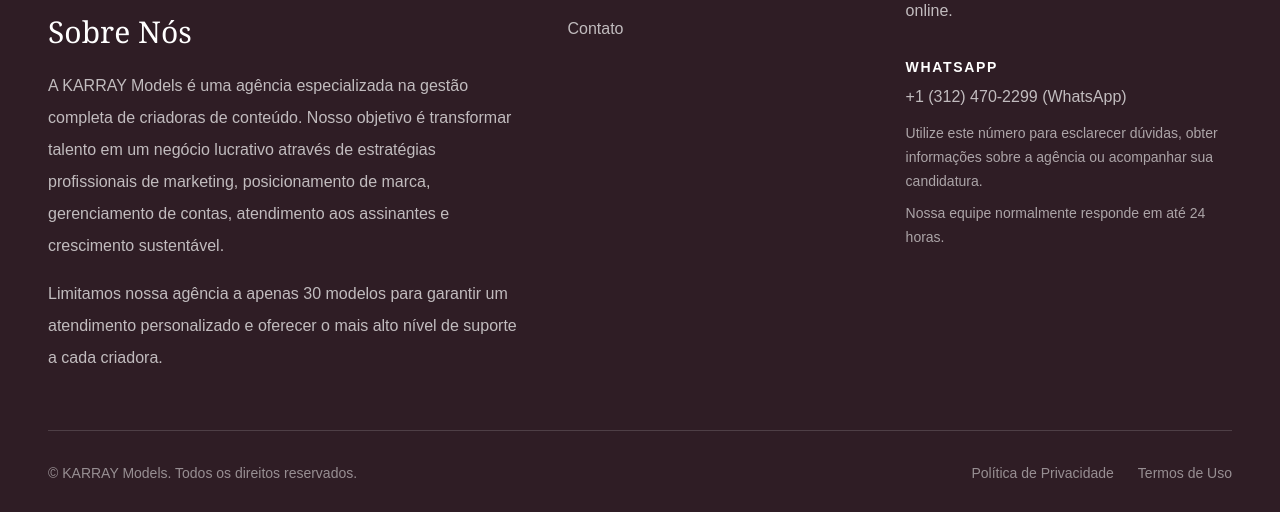
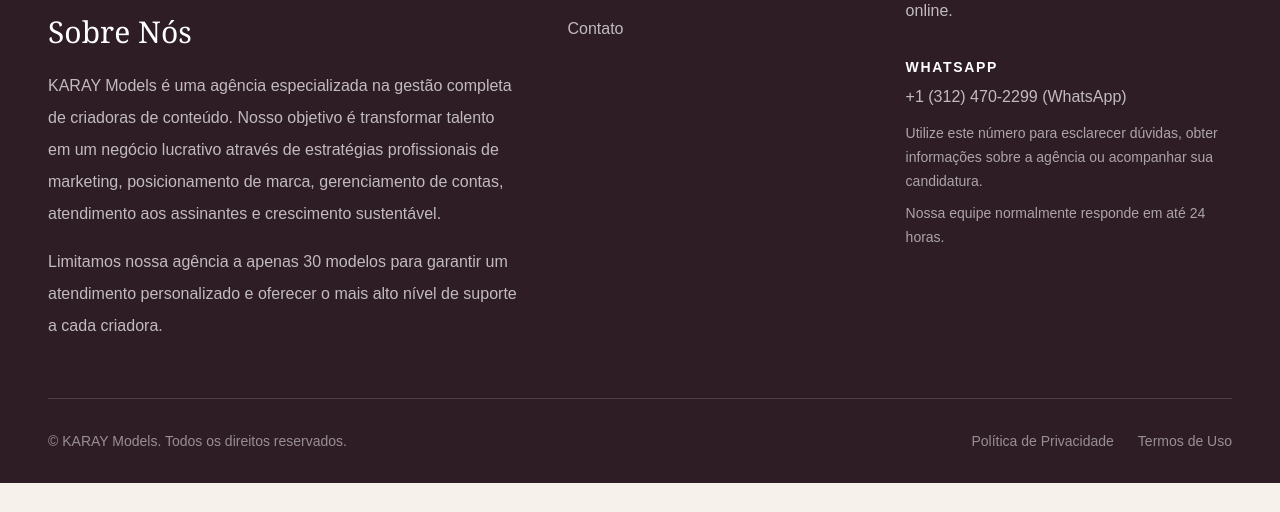
Before and after one commit to kartelwest/onlyfans-website, a Next.js app: page / in a window 1280 px wide. Shown: the part 3915-4427 px from the top of the page. After the commit the page ends 4398 px from the top, so only its background shows below. Built offline with nearby package versions, Linux system fonts and the light colour scheme.

Commit message:
wating on updaate about page

```diff
--- a/components/Footer.tsx
+++ b/components/Footer.tsx
@@ -9,7 +9,7 @@
           <div>
             <Image
               src="/images/karray-logo.png"
-              alt="KARRAY Models"
+              alt="KARAY Models"
               width={330}
               height={130}
               className="h-auto w-[230px] object-contain"
@@ -20,7 +20,7 @@
             </h2>
 
             <p className="mt-5 max-w-xl leading-8 text-white/70">
-              A KARRAY Models é uma agência especializada na gestão completa de
+              KARAY Models é uma agência especializada na gestão completa de
               criadoras de conteúdo. Nosso objetivo é transformar talento em um
               negócio lucrativo através de estratégias profissionais de
               marketing, posicionamento de marca, gerenciamento de contas,
@@ -107,7 +107,7 @@
                   target="_blank"
                   rel="noopener noreferrer"
                   className="mt-2 inline-flex items-center gap-2 transition hover:text-[#e9a5b8]"
-                  aria-label="Falar com a KARRAY Models pelo WhatsApp"
+                  aria-label="Falar com a KARAY Models pelo WhatsApp"
                 >
                   +1 (312) 470-2299 (WhatsApp)
                 </a>
@@ -127,7 +127,7 @@
 
         {/* COPYRIGHT */}
         <div className="flex flex-col gap-4 pt-8 text-sm text-white/50 sm:flex-row sm:items-center sm:justify-between">
-          <p>© KARRAY Models. Todos os direitos reservados.</p>
+          <p>© KARAY Models. Todos os direitos reservados.</p>
 
           <div className="flex flex-wrap gap-x-6 gap-y-2">
             <a
--- a/components/Navbar.tsx
+++ b/components/Navbar.tsx
@@ -45,7 +45,7 @@
         <a href="/" className="relative z-50 flex items-center">
           <Image
             src="/images/karray-logo.png"
-            alt="KARRAY Models"
+            alt="KARAY Models"
             width={360}
             height={140}
             priority
```
